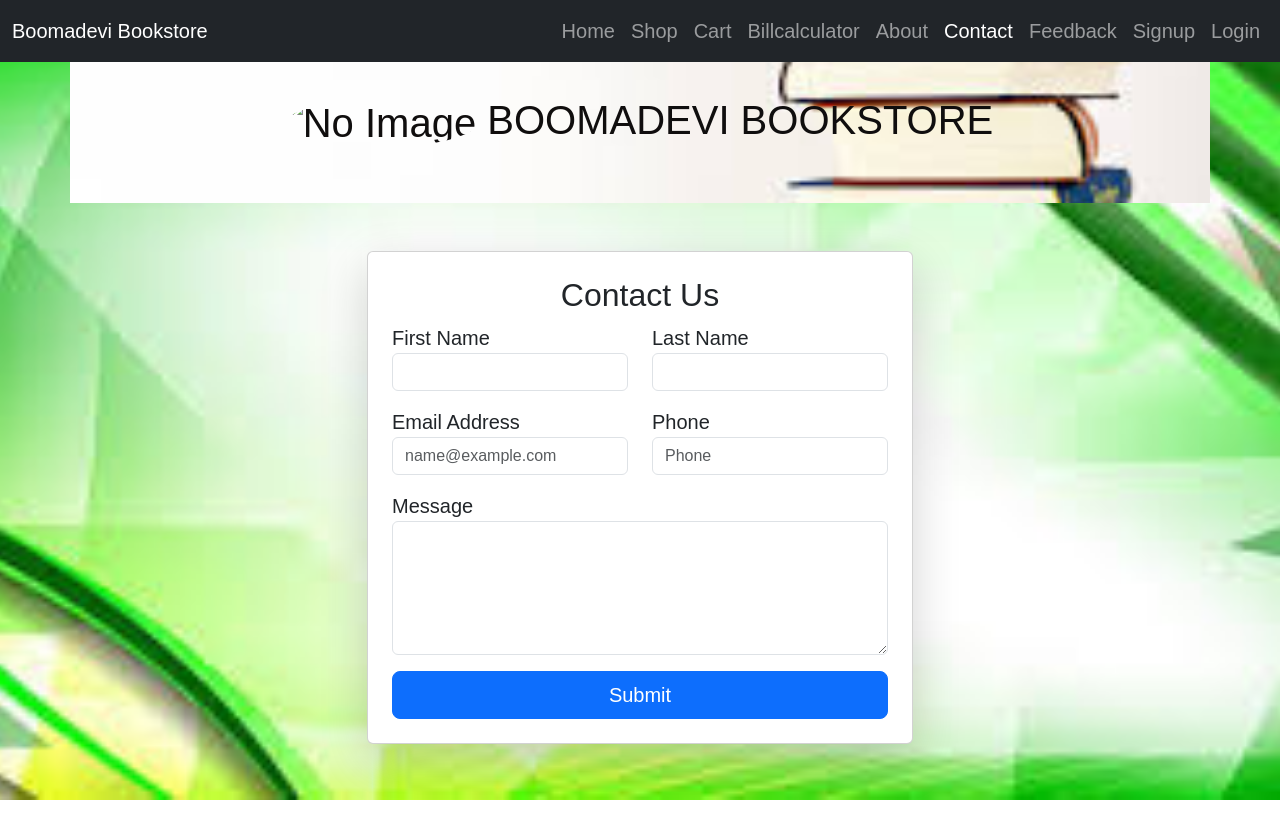
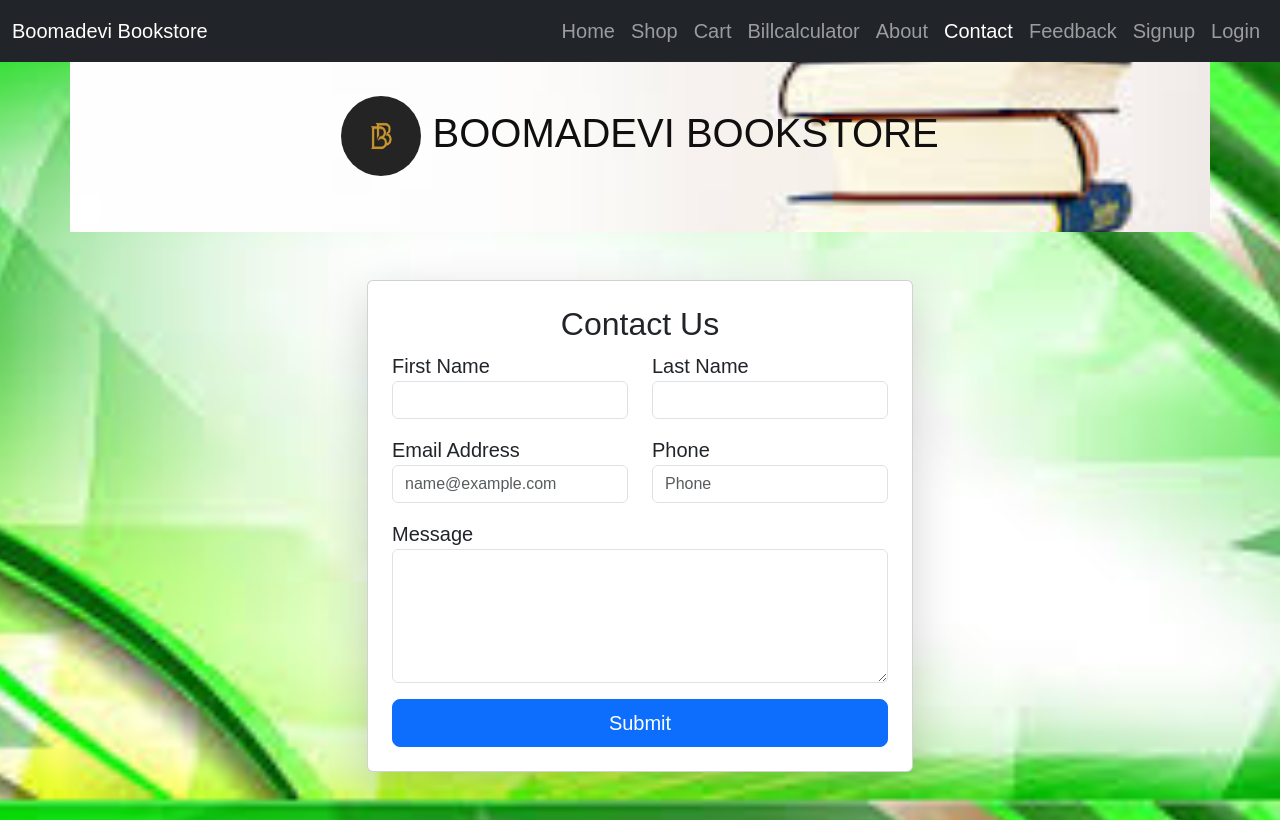
Before and after one commit to boomadevi-2006/boomadevibookstore, a plain HTML site: page contact.html in a window 1280 px wide. Drawn offline with nearby package versions, Linux system fonts and the light colour scheme; files that its build step writes are made by us from their sources; files whose address does not match are found by name.

Commit message:
Update contact.html

```diff
--- a/contact.html
+++ b/contact.html
@@ -13,7 +13,7 @@
 <!-- Header with Background Image -->
 <header class="container p-5 my-5 text-center" style="background: url('image/hp.jpg') no-repeat center center; background-size: cover;">
     <h1>
-        <img src="image/logo.jpg" alt="No Image" width="80" height="80" class="rounded-circle">
+        <img src="logo.jpg" alt="No Image" width="80" height="80" class="rounded-circle">
         BOOMADEVI BOOKSTORE
     </h1>
 </header>
```
